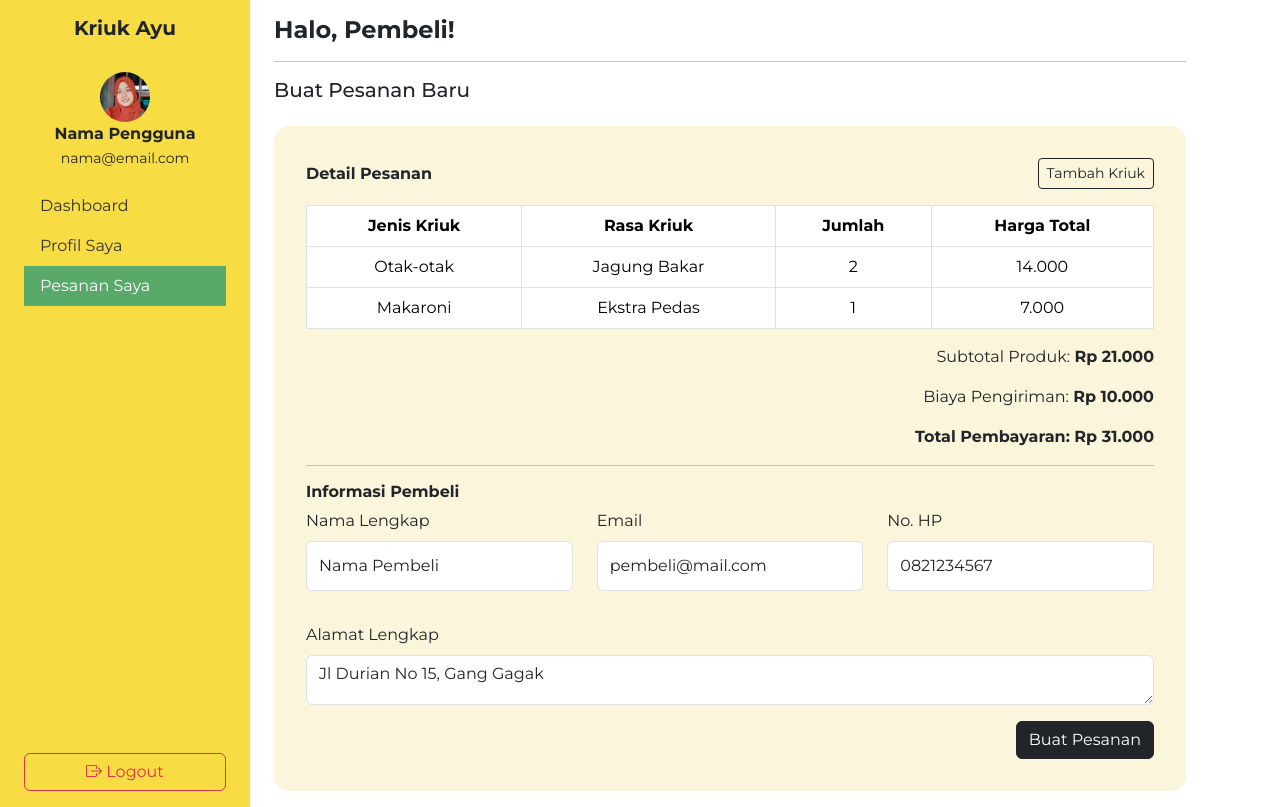
After one commit to SyifAndini/WebsiteKriukAyu, a PHP site: page /order.html in a window 1280 px wide. The commit adds this page. Run offline with PHP 8.4, Linux system fonts and the light colour scheme.

Commit message:
Halaman Order dan Profile

```diff
--- a/my_css/style.css
+++ b/my_css/style.css
@@ -7,7 +7,7 @@ body {
 }
 
 .navbar-brand, .nav-link {
-    color: white !important;
+  color: white;
 }
 
 .btn-kuning {
@@ -88,3 +88,60 @@ body {
     padding: 30px 20px;
   }
 }
+
+/* Form Pesanan*/
+.order-box {
+  background-color: #fbf5db;
+  border-radius: 15px;
+  padding: 2rem;
+}
+.table td, .table th {
+  vertical-align: middle;
+}
+.sidebar {
+  width: 250px;
+  min-height: 100vh;
+  background-color: #f7dc44;
+}
+nav {
+  display: flex;
+  flex-direction: column;
+
+}
+nav > .nav-link {
+  color: #333;
+}
+nav > .nav-link:hover{
+  background-color: #59a96a;
+  color: #333;
+}
+
+nav > .nav-link.active {
+  background-color: #59a96a;
+  color: white;
+}
+@media (max-width: 991.98px) {
+  .sidebar {
+    position: fixed;
+    z-index: 1040;
+    width: 250px;
+    left: -250px;
+    transition: left 0.3s ease-in-out;
+  }
+  .sidebar.show {
+    left: 0;
+  }
+  .overlay {
+    position: fixed;
+    top: 0;
+    left: 0;
+    width: 100vw;
+    height: 100vh;
+    background: rgba(0, 0, 0, 0.4);
+    z-index: 1030;
+    display: none;
+  }
+  .overlay.show {
+    display: block;
+  }
+}
--- /dev/null
+++ b/order.html
@@ -0,0 +1,167 @@
+<!DOCTYPE html>
+<html lang="id">
+<head>
+  <meta charset="UTF-8">
+  <meta name="viewport" content="width=device-width, initial-scale=1">
+  <title>Buat Pesanan Baru</title>
+  <link href="https://cdn.jsdelivr.net/npm/bootstrap@5.3.3/dist/css/bootstrap.min.css" rel="stylesheet">
+  <link rel="stylesheet" href="bootstrap/bootstrap-icons/font/bootstrap-icons.min.css">
+  <link rel="stylesheet" href="my_css/style.css">
+</head>
+<body>
+  <!-- Overlay for mobile sidebar -->
+  <div class="overlay" id="overlay" onclick="toggleSidebar()"></div>
+
+  <div class="container-fluid">
+    <div class="row">
+      <!-- Sidebar -->
+      <div class="col-lg-3 sidebar d-flex flex-column justify-content-between px-4 py-3" id="sidebar">
+        <div class="mb-4 text-center">
+          <h5><strong>Kriuk Ayu</strong></h5>
+        </div>
+        <div class="text-center mb-3">
+          <img src="assets/syifa.jpg" alt="Profil User"  width="50" height="50" class="rounded-circle">
+          <div><strong>Nama Pengguna</strong></div>
+          <small>nama@email.com</small>
+        </div>
+        <nav class="nav flex-column mb-4">
+          <a class="nav-link" href="dashboard.php">Dashboard</a>
+          <a class="nav-link" href="profile.php">Profil Saya</a>
+          <a class="nav-link active" href="order.php">Pesanan Saya</a>
+        </nav>
+        <div class="mt-auto">
+    <button class="btn btn-outline-danger w-100">
+      <i class="bi bi-box-arrow-right"></i> Logout
+    </button>
+  </div>
+      </div>
+
+      <!-- Main Content -->
+      <div class="col-lg-9 px-4 py-3 justify-content-center">
+        <!-- Mobile Menu Button -->
+        <button class="btn btn-outline-secondary d-lg-none mb-3" onclick="toggleSidebar()">☰ Menu</button>
+
+        <h4><strong>Halo, Pembeli!</strong></h4>
+        <hr>
+        <h5>Buat Pesanan Baru</h5>
+
+        <div class="order-box mt-4">
+          <div class="d-flex justify-content-between align-items-center mb-3 flex-wrap gap-2">
+            <h6 class="m-0"><strong>Detail Pesanan</strong></h6>
+            <button class="btn btn-outline-dark btn-sm" data-bs-toggle="modal" data-bs-target="#staticBackdrop">Tambah Kriuk</button>
+          </div>
+          <div class="table-responsive">
+            <table class="table table-bordered text-center">
+              <thead>
+                <tr>
+                  <th>Jenis Kriuk</th>
+                  <th>Rasa Kriuk</th>
+                  <th>Jumlah</th>
+                  <th>Harga Total</th>
+                </tr>
+              </thead>
+              <tbody>
+                <tr>
+                  <td>Otak-otak</td>
+                  <td>Jagung Bakar</td>
+                  <td>2</td>
+                  <td>14.000</td>
+                </tr>
+                <tr>
+                  <td>Makaroni</td>
+                  <td>Ekstra Pedas</td>
+                  <td>1</td>
+                  <td>7.000</td>
+                </tr>
+              </tbody>
+            </table>
+          </div>
+
+          <div class="text-end">
+            <p>Subtotal Produk: <strong>Rp 21.000</strong></p>
+            <p>Biaya Pengiriman: <strong>Rp 10.000</strong></p>
+            <p><strong>Total Pembayaran: Rp 31.000</strong></p>
+          </div>
+
+          <hr>
+
+          <h6><strong>Informasi Pembeli</strong></h6>
+          <form>
+            <div class="row mb-3">
+              <div class="col-md-4 mb-3">
+                <label class="form-label">Nama Lengkap</label>
+                <input type="text" class="form-control" value="Nama Pembeli">
+              </div>
+              <div class="col-md-4 mb-3">
+                <label class="form-label">Email</label>
+                <input type="email" class="form-control" value="pembeli@mail.com">
+              </div>
+              <div class="col-md-4 mb-3">
+                <label class="form-label">No. HP</label>
+                <input type="text" class="form-control" value="0821234567">
+              </div>
+            </div>
+            <div class="mb-3">
+              <label class="form-label">Alamat Lengkap</label>
+              <textarea class="form-control" rows="3">Jl Durian No 15, Gang Gagak</textarea>
+            </div>
+            <div class="text-end">
+              <button class="btn btn-dark">Buat Pesanan</button>
+            </div>
+          </form>
+        </div>
+      </div>
+    </div>
+  </div>
+    <div class="modal fade" id="staticBackdrop" data-bs-backdrop="static" data-bs-keyboard="false" tabindex="-1" aria-labelledby="staticBackdropLabel" aria-hidden="true">
+    <div class="modal-dialog">
+      <div class="modal-content">
+        <div class="modal-header">
+          <h1 class="modal-title fs-5" id="staticBackdropLabel">Tambah Kriuk</h1>
+          <button type="button" class="btn-close" data-bs-dismiss="modal" aria-label="Close"></button>
+        </div>
+        <div class="modal-body">
+            <form>
+                <div class="mb-3">
+                <label for="jenisKriuk" class="form-label">Jenis Kriuk</label>
+                <select name="jenisKriuk" id="jenisKriuk" class="form-control" required>
+                    <option value="" disabled selected>Pilih Jenis Kriuk</option>
+                    <option value="otak-otak">Otak-Otak</option>
+                    <option value="makaroni">Makaroni</option>
+                    <option value="kerupuk-seblak">Kerupuk Seblak</option>
+                    <option value="kerupuk-seblak">Emping Jagung</option>
+                </select>
+                </div>
+                <div class="mb-3">
+                    <label for="rasaKriuk" class="form-label">Rasa Kriuk</label>
+                    <select name="rasaKriuk" id="rasaKriuk" class="form-control" required>
+                        <option value="" disabled selected>Pilih Rasa Kriuk</option>
+                        <option value="jagung-bakar">Jagung Bakar</option>
+                        <option value="pedas-manis">Pedas Manis</option>
+                        <option value="ekstra-pedas">Ekstra Pedas</option>
+                    </select>
+                </div>
+                <div class="mb-3">
+                    <label for="jumlahKriuk" class="form-label">Jumlah Kriuk</label>
+                    <input type="number" class="form-control" id="jumlahKriuk" placeholder="Jumlah Kriuk" required>
+            </form>
+        </div>
+        <div class="modal-footer">
+          <button type="button" class="btn btn-secondary" data-bs-dismiss="modal">Batal</button>
+          <button type="button" class="btn btn-primary">Tambah Kriuk</button>
+        </div>
+      </div>
+    </div>
+  </div>
+  <!-- Bootstrap JS & Sidebar Toggle -->
+  <script src="https://cdn.jsdelivr.net/npm/bootstrap@5.3.3/dist/js/bootstrap.bundle.min.js"></script>
+  <script>
+    function toggleSidebar() {
+      const sidebar = document.getElementById("sidebar");
+      const overlay = document.getElementById("overlay");
+      sidebar.classList.toggle("show");
+      overlay.classList.toggle("show");
+    }
+  </script>
+</body>
+</html>
```
Lines whose indentation alone changed are shown as unchanged.
